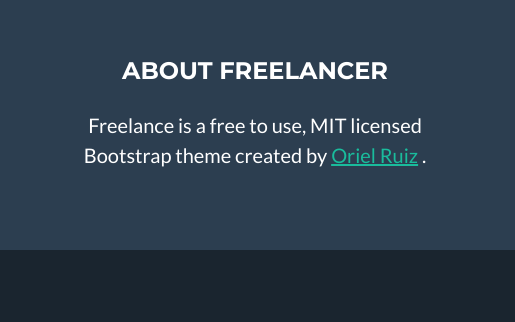
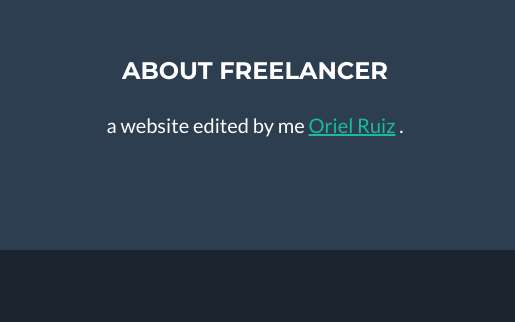
Before and after one commit to oarp16/oriel_ruiz.github.io, a plain HTML site: page index.html in a window 1280 px wide. Shown: the part 3120-3442 px from the top of the page, 765-1280 px from the left. Drawn offline with nearby package versions, Linux system fonts and the light colour scheme.

Commit message:
Update index.html

```diff
--- a/index.html
+++ b/index.html
@@ -242,7 +242,7 @@
                     <div class="col-lg-4">
                         <h4 class="text-uppercase mb-4">About Freelancer</h4>
                         <p class="lead mb-0">
-                            Freelance is a free to use, MIT licensed Bootstrap theme created by
+                            a website edited by me
                             <a href="http://startbootstrap.com">Oriel Ruiz</a>
                             .
                         </p>
```
